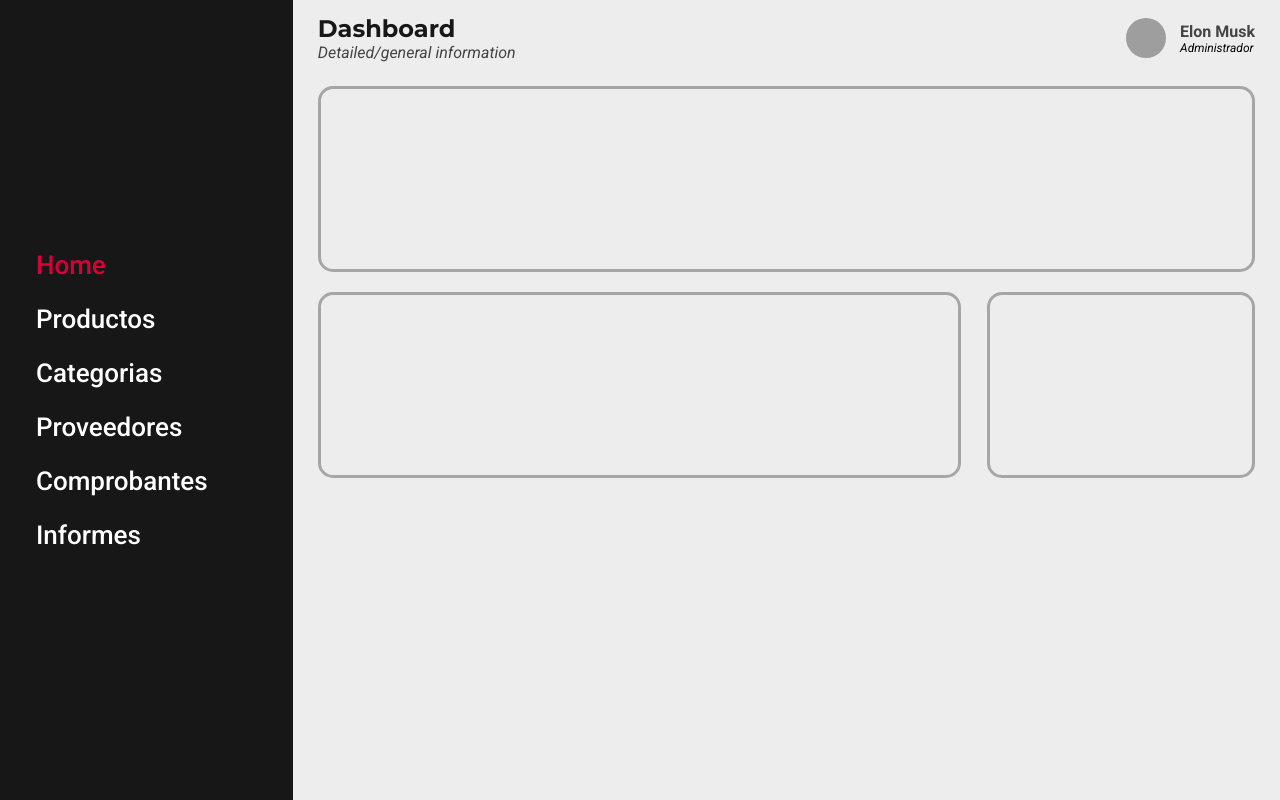
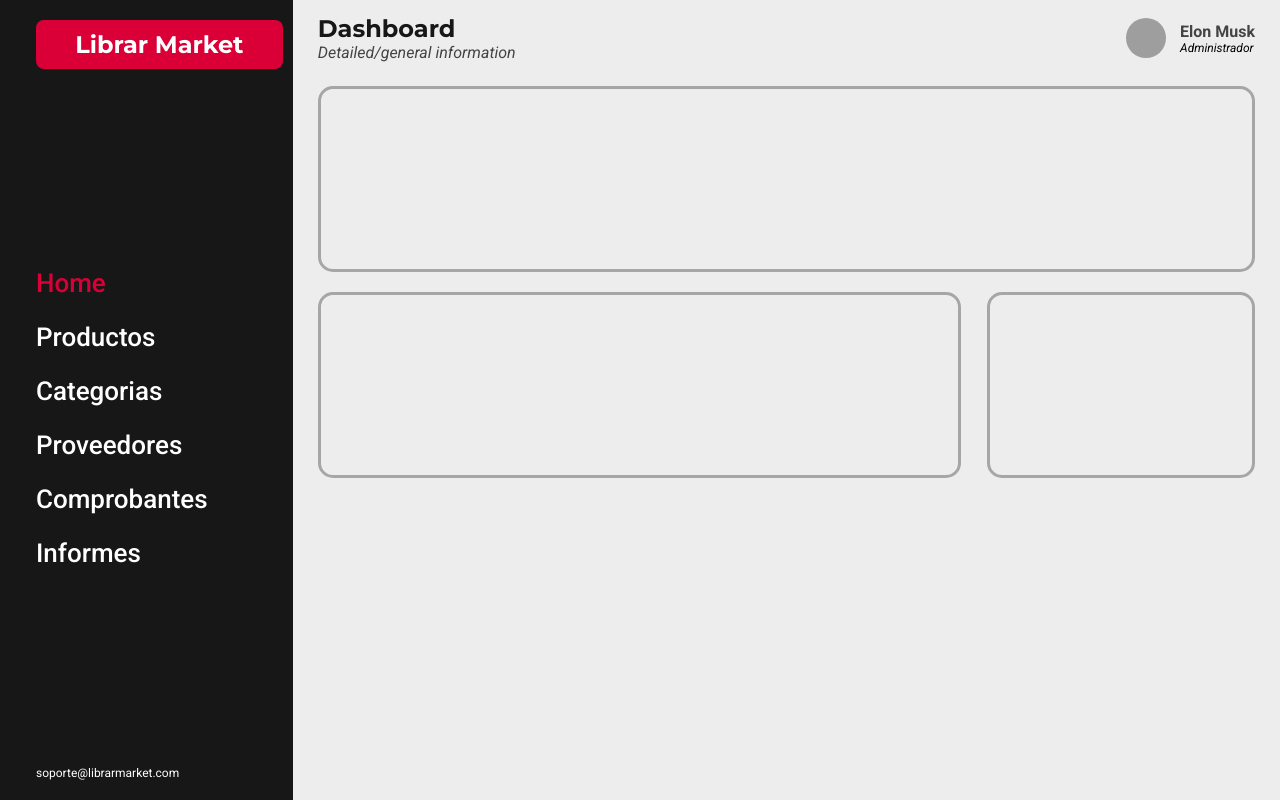
Before and after one commit to GianLucaFinelli/librarmarket-frontend, a React (Create React App) app: page /admin in a window 1280 px wide. Built offline with nearby package versions, Linux system fonts and the light colour scheme; grey boxes are pictures that could not be loaded.

Commit message:
Improvements for sidebar

```diff
--- a/src/components/Sidebar/index.js
+++ b/src/components/Sidebar/index.js
@@ -4,9 +4,12 @@ import { useLocation } from 'react-router-dom';
 import {
     Aside,
     Container,
+    PanelButton,
+    PanelText,
     List,
     ListItem,
-    Link
+    Link,
+    Copyright
 } from './styles';
 
 const Sidebar = () => {
@@ -17,6 +20,9 @@ const Sidebar = () => {
     return (
         <Aside>
             <Container>
+                <PanelButton>
+                    <PanelText>Librar Market</PanelText>
+                </PanelButton>
                 <List>
                     <ListItem><Link className={`${route === '/admin' ? 'active' : ''}`} to="/admin">Home</Link></ListItem>
                     <ListItem><Link className={`${route === '/admin/products' ? 'active' : ''}`} to="/admin/products">Productos</Link></ListItem>
@@ -25,6 +31,9 @@ const Sidebar = () => {
                     <ListItem><Link className={`${route === '' ? 'active' : ''}`} to="#">Comprobantes</Link></ListItem>
                     <ListItem><Link className={`${route === '' ? 'active' : ''}`} to="#">Informes</Link></ListItem>
                 </List>
+                <Copyright>
+                    <p>soporte@librarmarket.com</p>
+                </Copyright>
             </Container>
         </Aside>
     )
--- a/src/components/Sidebar/styles.js
+++ b/src/components/Sidebar/styles.js
@@ -11,7 +11,20 @@ export const Container = styled.div`
     height: 100%;
     display: flex;
     flex-direction: column;
-    justify-content: center;
+    justify-content: space-between;
+`;
+
+export const PanelButton = styled.div`
+    background-color: ${p => p.theme.colors['red']};
+    border-radius: 8px;
+    width: 100%;
+    padding: 10px 0;
+`;
+
+export const PanelText = styled.h2`
+    font-weight: 700;
+    color: white;
+    text-align: center;
 `;
 
 export const List = styled.ul`
@@ -39,3 +52,10 @@ export const Link = styled(RouteLink)`
         color: ${p => p.theme.colors['red']};
     }
 `;
+
+export const Copyright = styled.div`
+    color: white;
+    p {
+        font-size: 12px;
+    }
+`;
```
